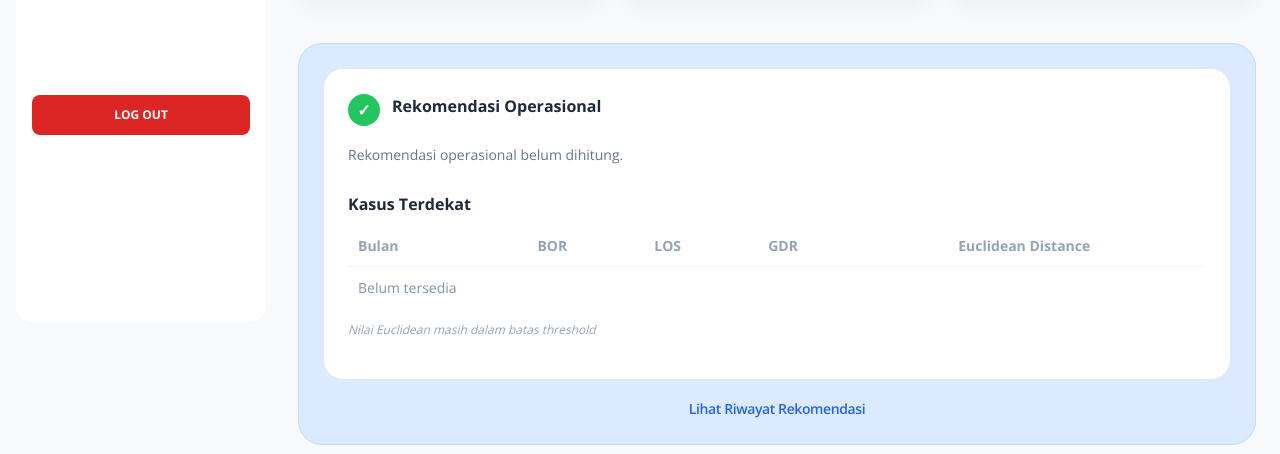
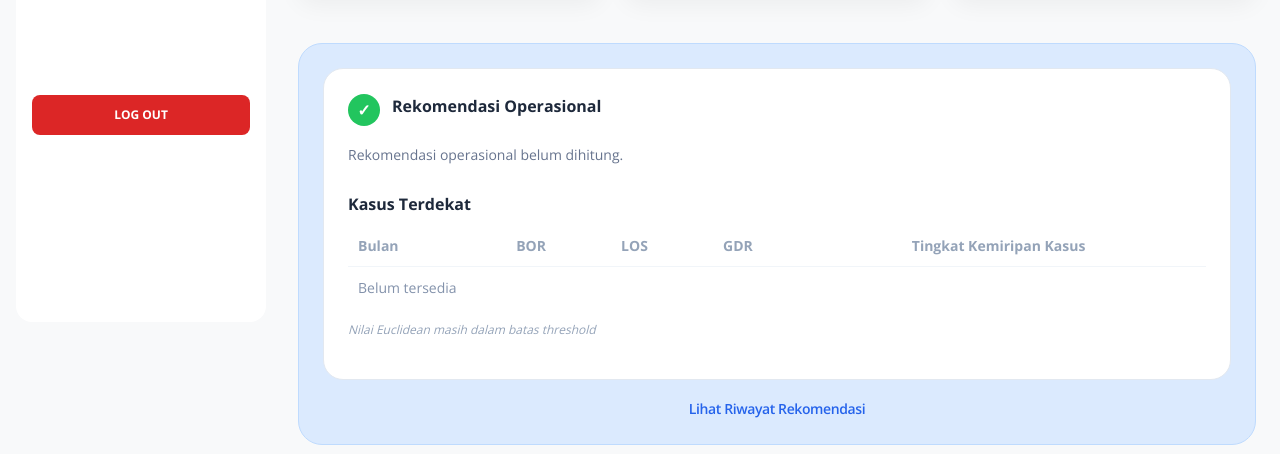
Before and after one commit to rahmahsf/projekta, a Django app: page /rekomendasi in a window 1280 px wide. Shown: the part 462-916 px from the top of the page. Run offline with Django 5.2, Linux system fonts and the light colour scheme; the visitor is signed in with stand-in values (Sample User, id 1); some libraries are stand-ins or nearby versions.

Commit message:
revisi rekomendasi

```diff
--- a/main/templates/main/rekomendasi.html
+++ b/main/templates/main/rekomendasi.html
@@ -158,7 +158,7 @@
             <th>BOR</th>
             <th>LOS</th>
             <th>GDR</th>
-            <th>Euclidean Distance</th>
+            <th>Tingkat Kemiripan Kasus</th>
           </tr>
         </thead>
         <tbody>
```
